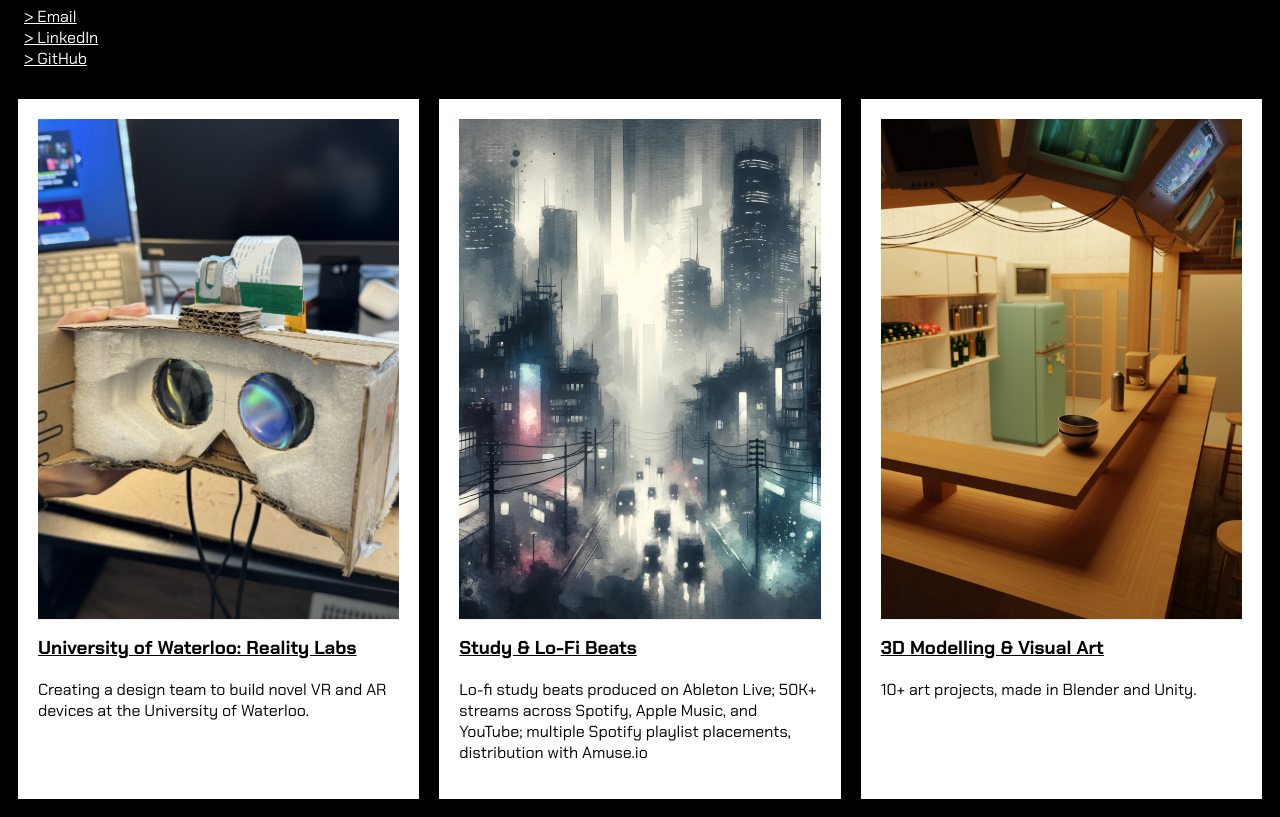
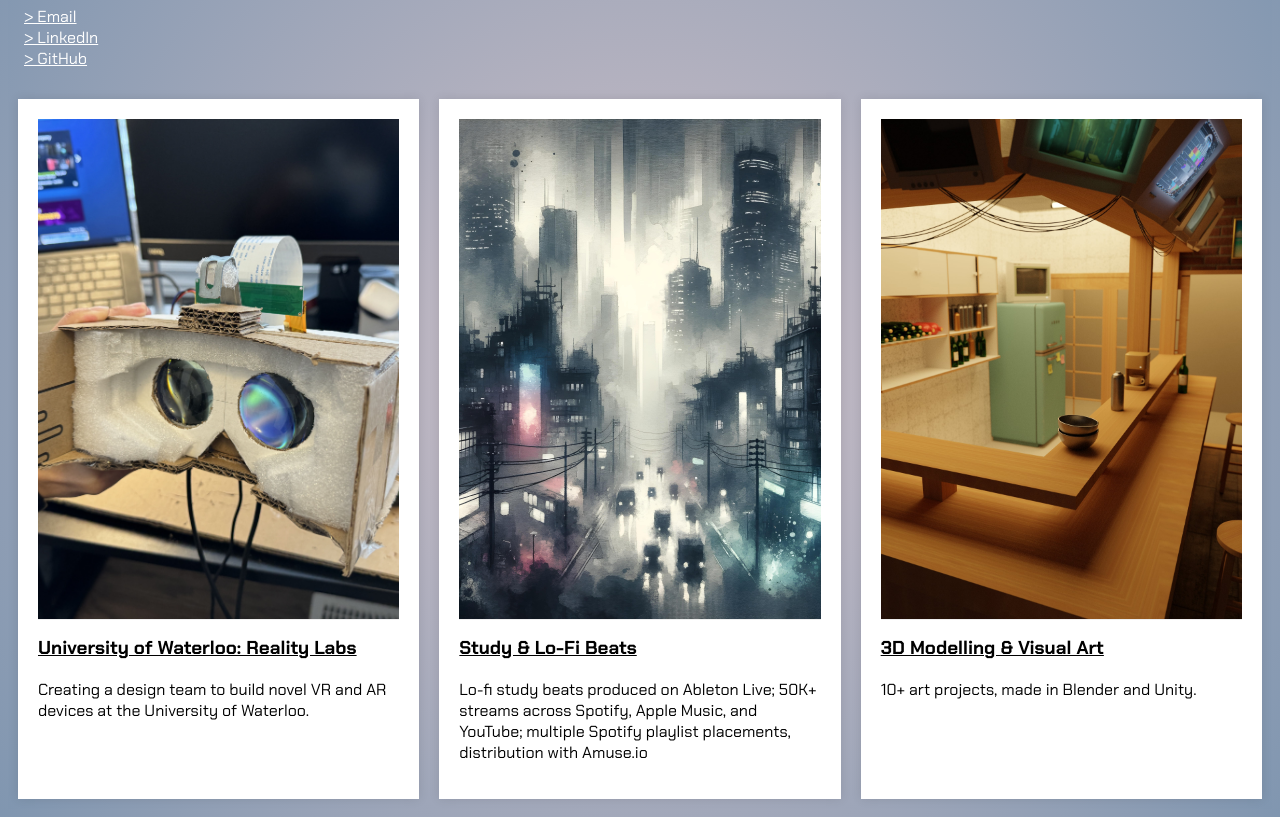
Before and after one commit to kennynahh/kennynahh.github.io, a plain HTML site: page index.html in a window 1280 px wide. Shown: the part 87-904 px from the top of the page. Drawn offline with Linux system fonts and the light colour scheme.

Commit message:
new background gradient & metadata

```diff
--- a/style.css
+++ b/style.css
@@ -1,7 +1,8 @@
 body,
 html {
     font-family: 'Chakra Petch', serif;
-    background-color: #000000;
+    background: rgb(209,193,200);
+    background: radial-gradient(circle, rgba(209,193,200,1) 0%, rgba(128,150,176,1) 100%);
     color: #ffffff;
     overflow: hidden;
 }
@@ -100,7 +101,7 @@ html {
 }
 
 .project img {
-    transition: transform 0.2s ease;
+    transition: transform 0.1s ease;
 }
 
 .project:hover h3,
```
